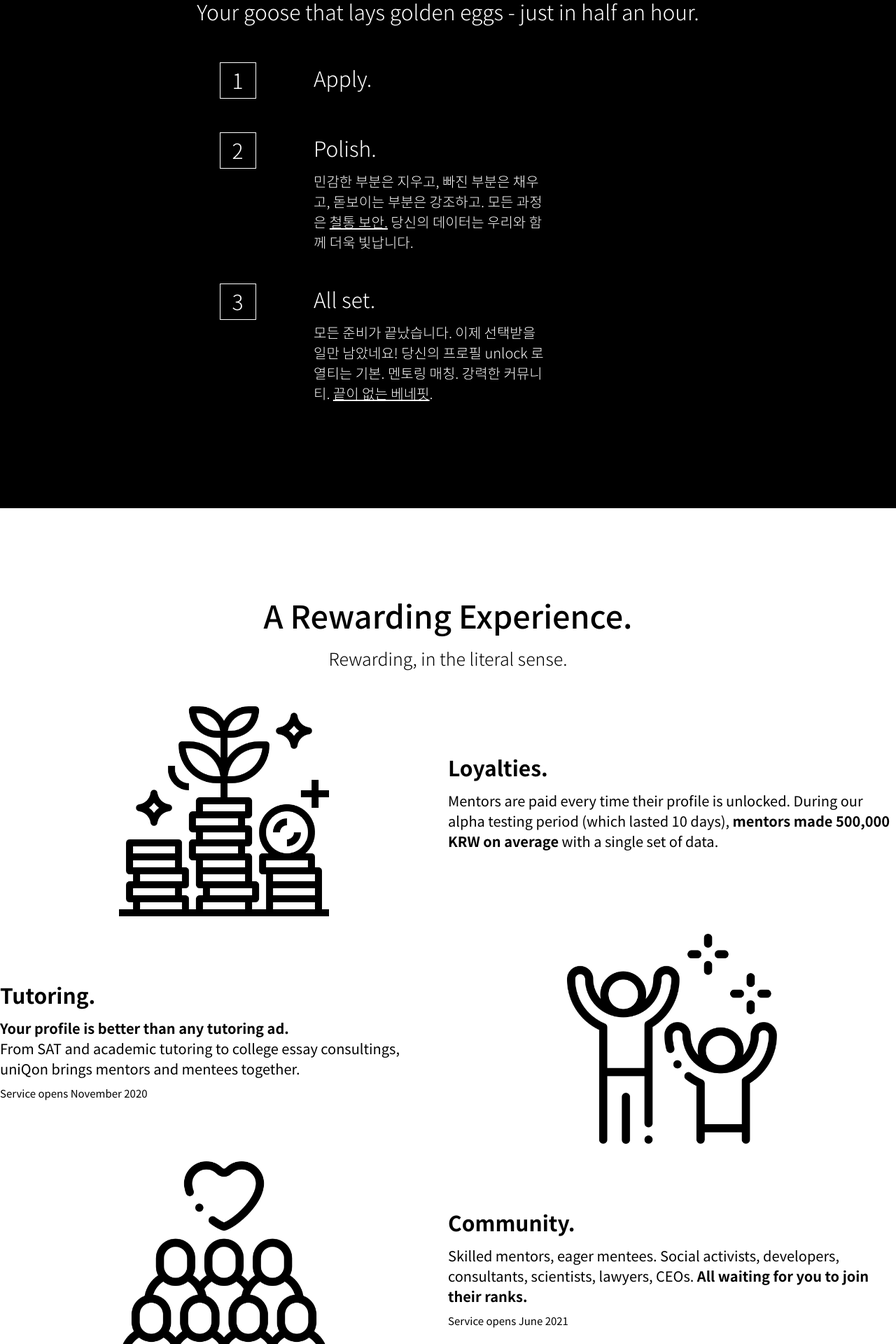
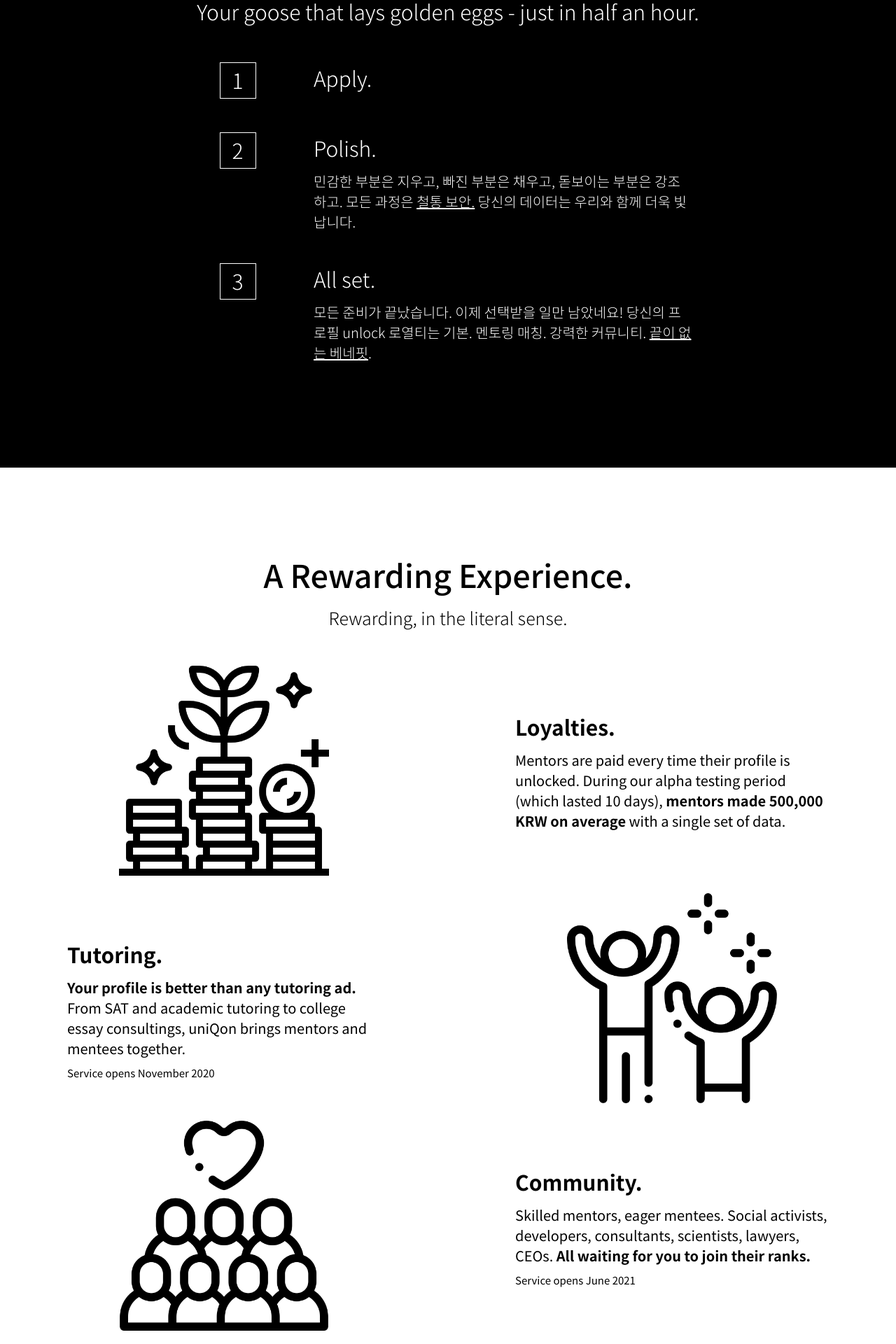
Before and after one commit to uniQon-kr/uniQon-Demo-Website, a Jekyll site: the page built from mentor-recruit.html, in a window 1280 px wide. Shown: the part 2137-4057 px from the top of the page at 70% size. Built offline with Jekyll 4.4.1, drawn with Linux system fonts in a browser that asks for light colours.

Commit message:
minor fix

```diff
--- a/_sass/uniQon.scss
+++ b/_sass/uniQon.scss
@@ -342,6 +342,7 @@
         text-align: left;
         font-weight: 300;
         margin-bottom: 20px;
+        margin-right: 35%;
 
         .bigBody {
           font-size: 30px;
@@ -394,6 +395,8 @@
         font-weight: 400;
         margin-bottom: 20px;
         margin-top: 65px;
+        margin-right: 15%;
+        margin-left: 15%;
 
         .bigBody {
           font-size: 30px;
--- a/mentor-recruit.html
+++ b/mentor-recruit.html
@@ -55,8 +55,8 @@
       </div>
       <div class="text">
         <p class = "bigBody">Polish.</p>
-        <p class = "smallBody">민감한 부분은 지우고, 빠진 부분은 채우</br>고, 돋보이는 부분은 강조하고. 모든 과정</br>은
-          <a href = "">철통 보안.</a> 당신의 데이터는 우리와 함</br>께 더욱 빛납니다.</p>
+        <p class = "smallBody">민감한 부분은 지우고, 빠진 부분은 채우고, 돋보이는 부분은 강조하고. 모든 과정은
+          <a href="#crypto">철통 보안.</a> 당신의 데이터는 우리와 함께 더욱 빛납니다.</p>
       </div>
     </div>
     <div class= "pointBlock">
@@ -65,14 +65,15 @@
       </div>
       <div class="text">
         <p class = "bigBody">All set.</p>
-        <p class = "smallBody">모든 준비가 끝났습니다. 이제 선택받을 </br>일만 남았네요! 당신의 프로필 unlock 로</br>열티는 기본. 멘토링 매칭.
-          강력한 커뮤니</br>티. <a href = "">끝이 없는 베네핏</a>.</p>
+        <p class = "smallBody">모든 준비가 끝났습니다. 이제 선택받을 일만 남았네요! 당신의 프로필 unlock 로열티는 기본. 멘토링 매칭.
+          강력한 커뮤니티. <a href = "#benefit">끝이 없는 베네핏</a>.</p>
       </div>
     </div>
   </div>
 
   <div class="block2">
     <div class= "title">
+      <a id="benefit"></a>
       <p class = "biggerBody">A Rewarding Experience.</p>
       <p class = "bigBody">Rewarding, in the literal sense.</p>
     </div>
@@ -108,6 +109,7 @@
 
   <div class="block3">
     <div class= "title">
+      <a id="crypto"></a>
       <p class = "biggerBody">Safe and Sound.</p>
       <p class = "bigBody">How we protect you and your data.</p>
     </div>
```
